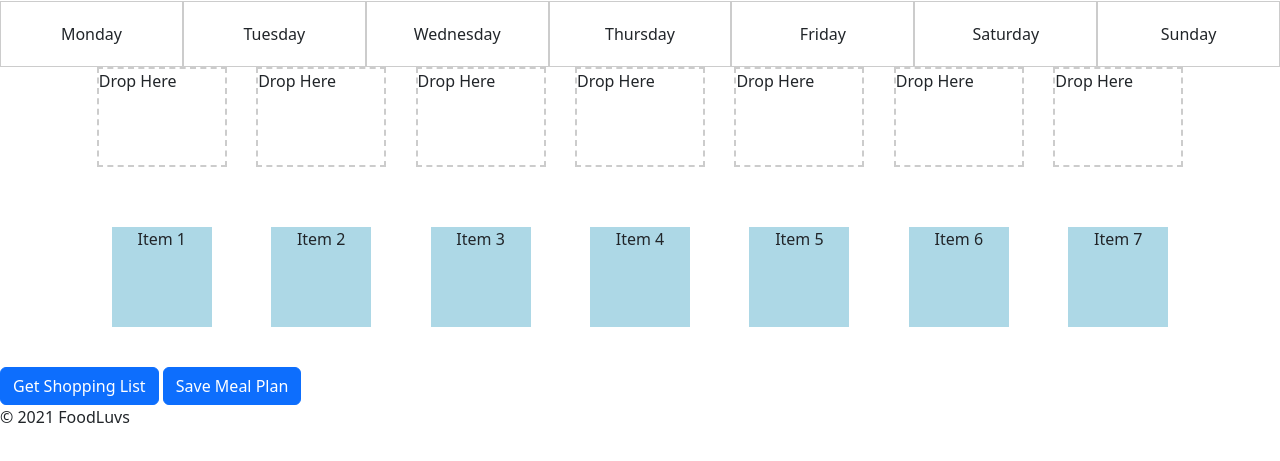
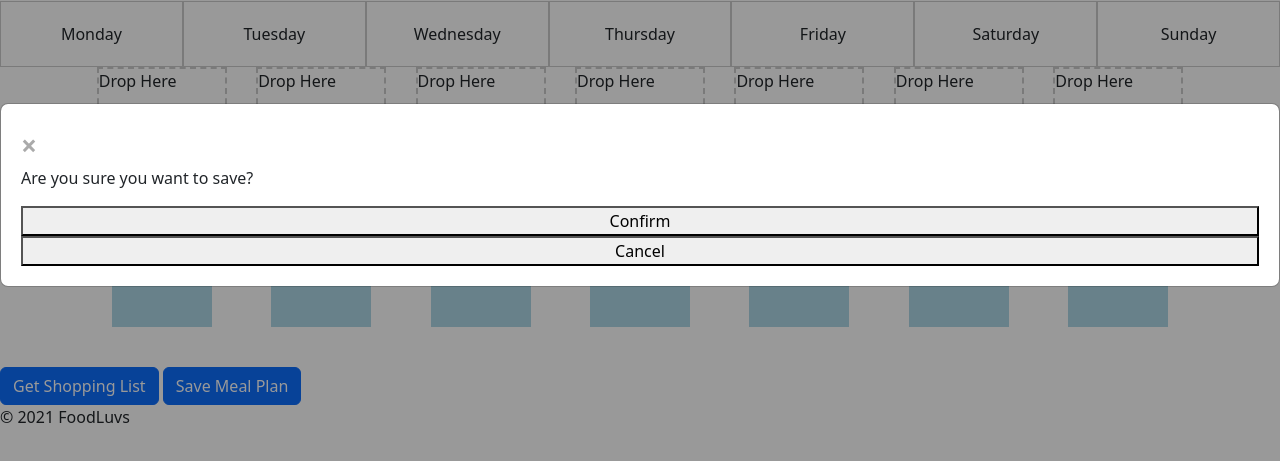
Before and after one commit to Condor2665/FoodLuvs, a plain HTML site: page index.html in a window 1280 px wide. Both pictures are taken after a click on the button "Save Meal Plan". Shown: the part 89-550 px from the top of the page. Drawn offline with nearby package versions, Linux system fonts and the light colour scheme.

Commit message:
Created generic logic for save function/modal. Needs to be fixed when we create the necessary object for their current schedule

```diff
--- a/Assets/CSS/style.css
+++ b/Assets/CSS/style.css
@@ -31,6 +31,41 @@ CSS Styling
     /* margin: 20px; */
     position: relative;
 
+
+}
+.modal {
+  display: none; /* Hidden by default */
+  position: fixed; /* Stay in place */
+  z-index: 1; /* Sit on top */
+  left: 0;
+  top: 0;
+  width: 30%;
+  height: 100%; /* Full height */
+  overflow: auto;
+  background-color: rgb(0,0,0); /* Fallback color */
+  background-color: rgba(0,0,0,0.4); /* Black w/ opacity */
+}
+
+.modal-content {
+  background-color: #fefefe;
+  margin: 15% auto; /* 15% from the top and centered */
+  padding: 20px;
+  border: 1px solid #888;
+  width: 80%; /* Could be more or less, depending on screen size */
+}
+
+.close-button {
+  color: #aaa;
+  float: right;
+  font-size: 28px;
+  font-weight: bold;
+}
+
+.close-button:hover,
+.close-button:focus {
+  color: black;
+  text-decoration: none;
+  cursor: pointer;
 }
 .draggable {
     width: 100px;
--- a/Assets/JS/script.js
+++ b/Assets/JS/script.js
@@ -5,6 +5,13 @@ const dropArea = document.getElementById('dropArea');
     dropArea.addEventListener(eventName, preventDefaults, false);
     document.body.addEventListener(eventName, preventDefaults, false);
 });
+
+// Get the save button element
+const saveButton = document.getElementById('saveButton');
+const confirmationModal = document.getElementById('confirmationModal');
+const closeButton = document.querySelector('.close-button');
+const confirmButton = document.getElementById('confirmButton');
+const cancelButton = document.getElementById('cancelButton');
 
 // Highlight drop area when item is dragged over it
 ['dragenter', 'dragover'].forEach(eventName => {
@@ -46,3 +53,37 @@ const dropArea = document.getElementById('dropArea');
 function dragStart(e) {
     e.dataTransfer.setData('text/plain', this.dataset.id);
 }
+
+// Add click event listener to the save button
+saveButton.addEventListener('click', () => {
+    confirmationModal.style.display = 'block';
+});
+
+// Add click event listener to the close button
+closeButton.addEventListener('click', () => {
+    confirmationModal.style.display = 'none';
+});
+
+// Add click event listener to the cancel button
+cancelButton.addEventListener('click', () => {
+    confirmationModal.style.display = 'none';
+});
+
+// Add click event listener to the confirm button
+confirmButton.addEventListener('click', () => {
+    confirmationModal.style.display = 'none';
+    handleSave();
+});
+
+// Define the handleSave function
+function handleSave() {
+    // localStorage.setItem('items', dropArea.innerHTML); need to fix when variable/object created for schedule
+    console.log('Save button clicked');
+}
+
+// Close the modal if the user clicks outside of it
+window.addEventListener('click', (event) => {
+    if (event.target == confirmationModal) {
+        confirmationModal.style.display = 'none';
+    }
+});
--- a/index.html
+++ b/index.html
@@ -49,9 +49,18 @@
 
     <div>
         <button type="button" class="btn btn-primary">Get Shopping List</button>
-        <button type="button" class="btn btn-primary">Save Meal Plan</button>
+        <button id = "saveButton" class="btn btn-primary">Save Meal Plan </button>
 
     </div>
+    <!-- Modal structure -->
+<div id="confirmationModal" class="modal">
+  <div class="modal-content">
+      <span class="close-button">&times;</span>
+      <p>Are you sure you want to save?</p>
+      <button id="confirmButton">Confirm</button>
+      <button id="cancelButton">Cancel</button>
+  </div>
+</div>
 
 </body>
 
@@ -59,4 +68,5 @@
     <div class="footer">
         <p>© 2021 FoodLuvs</p>
     </div>
+    <script src="Assets/JS/script.js"></script>
 </html>
```
Lines whose indentation alone changed are shown as unchanged.
